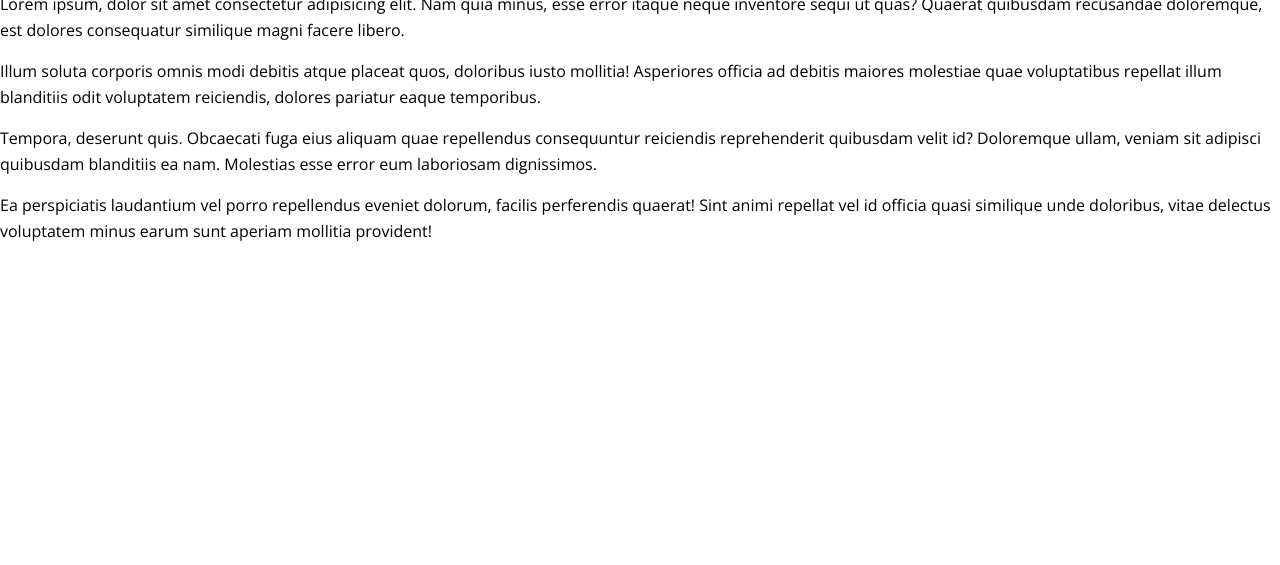
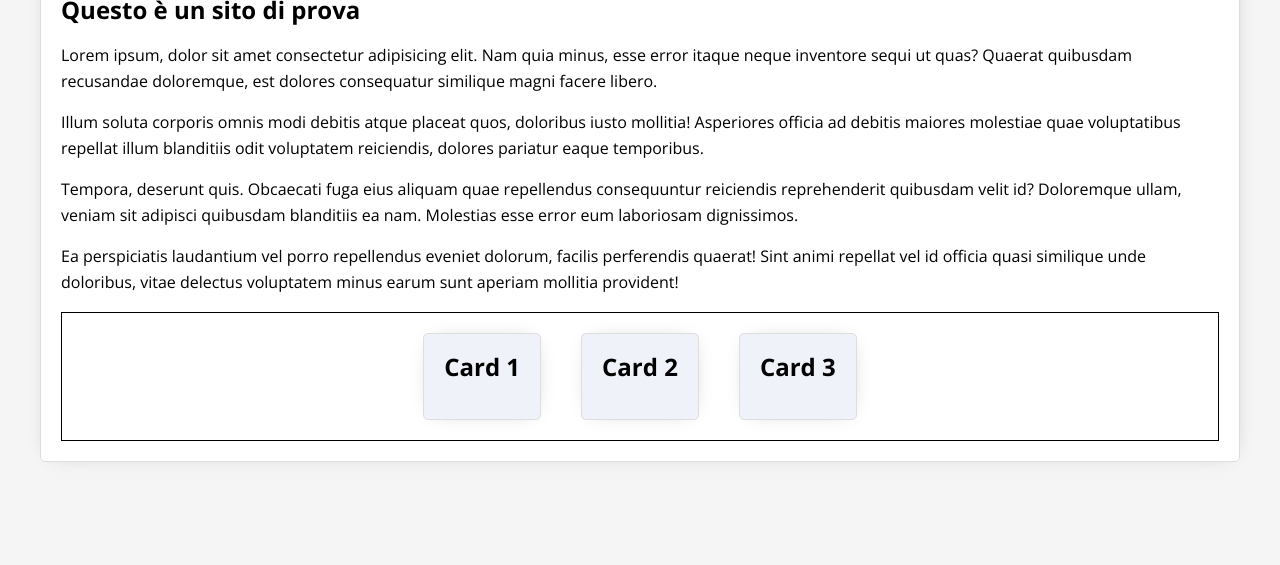
Before and after one commit to AlexDevsTheWeb/Simple-Boilerplate, a website: page index.html in a window 1280 px wide. Shown: the part 235-800 px from the top of the page. Drawn offline with nearby package versions, Linux system fonts and the light colour scheme.

Commit message:
EDIT: new commit new css

```diff
--- a/app/scss/components/_index.scss
+++ b/app/scss/components/_index.scss
@@ -1,2 +1,3 @@
 @forward 'card';
+@forward 'header';
 @forward 'toggle';
--- a/app/scss/components/card.scss
+++ b/app/scss/components/card.scss
@@ -1,5 +1,17 @@
 @use '../util/' as *;
+
+.card-wrapper{
+  display: flex;
+  flex-direction: row;
+  border: 1px solid #000;
+  justify-content: center;
+}
 
 .card {
   padding: rem(20);
+  border: 1px solid var(--border);
+  border-radius: var(--borderradius);
+  box-shadow: var(--boxshadows);
+  margin: rem(20);
+  background-color: var(--light-card);
 }
--- /dev/null
+++ b/app/scss/components/header.scss
@@ -0,0 +1,14 @@
+header {
+  background: var(--limegreen);
+  text-align: center;
+  z-index: 999;
+}
+
+.navbar {
+    display: flex;
+    position: relative;
+    justify-content: space-between;
+    align-items: center;
+    background-color: var(--limegreen);
+    color: var(--white);
+}
--- a/app/scss/globals/_index.scss
+++ b/app/scss/globals/_index.scss
@@ -1,4 +1,6 @@
 @forward 'boilerplate';
-@forward 'typography';
+@forward 'borders';
+@forward 'boxshadows';
 @forward 'colors';
 @forward 'fonts';
+@forward 'typography';
--- a/app/scss/globals/boilerplate.scss
+++ b/app/scss/globals/boilerplate.scss
@@ -1,3 +1,4 @@
+@use '../util/'as *;
 // boilerplate set basic and default styles for everything projects
 
 html {
@@ -16,4 +17,16 @@ body {
   padding: 0;
   font-family: var(--font-main);
   line-height: var(--LH-main);
+  background-color: var(--back-light-gray);
 }
+
+.main-container {
+  max-width: rem(1200);
+  justify-content: center;
+  margin: 30px auto;
+  border: 1px solid var(--border);
+  border-radius: var(--borderradius);
+  background-color: var(--white);
+  box-shadow: var(--boxshadows);
+  padding: rem(20);
+}
--- /dev/null
+++ b/app/scss/globals/borders.scss
@@ -0,0 +1,3 @@
+:root {
+  --borderradius: 5px;
+}
--- /dev/null
+++ b/app/scss/globals/boxshadows.scss
@@ -0,0 +1,3 @@
+:root{
+  --boxshadows: 1px 0 20px -12px #999;
+}
--- a/app/scss/globals/colors.scss
+++ b/app/scss/globals/colors.scss
@@ -8,6 +8,27 @@
 // ***********************************
 
 :root {
-  --limegreen: hsl(163, 72%, 41%);
-  --toggle: hsl(163, 72%, 41%);
+	--limegreen: hsl(163, 72%, 41%);
+	--brightred: hsl(356, 69%, 56%);
+	--facebook: hsl(208, 92%, 53%);
+	--twitter: hsl(203, 89%, 53%);
+	--instagram-start: hsl(37, 97%, 70%);
+	--instagram-end: hsl(329, 70%, 58%);
+	--youtube: hsl(348, 97%, 39%);
+	--toggle-bg-start: hsl(210, 78%, 56%);
+	--toggle-bg-end: hsl(146, 68%, 55%);
+	--toggle: hsl(230, 22%, 74%);
+	--dark-bg: hsl(230, 17%, 14%);
+	--dark-top-bg: hsl(232, 19%, 15%);
+	--dark-card: hsl(228, 28%, 20%);
+	--dark-text1: hsl(228, 34%, 66%);
+	--dark-text2: hsl(0, 0%, 100%);
+	--light-bg: hsl(0, 0%, 100%);
+	--light-top-bg: hsl(225, 100%, 98%);
+	--light-card: hsl(227, 47%, 96%);
+	--light-text1: hsl(228, 12%, 44%);
+	--light-text2: hsl(230, 17%, 14%);
+	--border: hsl(0, 0%, 87%);
+	--back-light-gray: hsl(0, 0%, 96%);
+	--white: hsl(0, 0%, 100%);
 }
--- a/app/scss/globals/fonts.scss
+++ b/app/scss/globals/fonts.scss
@@ -10,4 +10,5 @@
 :root {
   --font-main: 'Open Sans', sans-serif;
   --LH-main: 160%;
+  --LH-header: 120%;
 }
--- a/app/scss/globals/typography.scss
+++ b/app/scss/globals/typography.scss
@@ -2,7 +2,6 @@ h1,
 h2,
 h3 {
   margin-top: 0;
-  color: var(--limegreen);
 }
 
 a,
--- a/app/scss/util/functions.scss
+++ b/app/scss/util/functions.scss
@@ -1,3 +1,5 @@
+@use "sass:math";
+
 // Source: https://css-tricks.com/snippets/sass/px-to-em-funcionts/
 
 // Example of use
@@ -8,5 +10,5 @@
 // ********************************
 
 @function rem($pixels, $context: 16) {
-    @return ($pixels / $context) * 1rem;
+    @return (math.div($pixels, $context)) * 1rem;
 }
--- a/gulpfile.js
+++ b/gulpfile.js
@@ -16,6 +16,19 @@ const browsersync = require('browser-sync').create();
 
 // Use dart-sass for @use
 //sass.compiler = require('dart-sass');
+
+// Sass Task NO MINI CSS
+function STYLECopy() {
+  return src('app/scss/style.scss', {
+      sourcemaps: true
+    })
+    .pipe(sass())
+    .pipe(postcss([autoprefixer()]))
+    .pipe(dest('dist/css', {
+      sourcemaps: '.'
+    }));
+}
+
 
 // Sass Task
 function STYLEMinCopy() {
@@ -72,12 +85,13 @@ function browsersyncReload(cb) {
 function watchTask() {
   watch('./*.html', browsersyncReload);
   watch(['app/scss/**/*.scss', 'app/assets/js/**/*.js'],
-    series(STYLEMinCopy, JSMinCopy, browsersyncReload));
+    series(STYLEMinCopy, STYLECopy, JSMinCopy, browsersyncReload));
 }
 
 // Default Gulp task
 exports.default = series(
   STYLEMinCopy,
+  STYLECopy,
   JSMinCopy,
   browsersyncServe,
   watchTask
--- a/index.html
+++ b/index.html
@@ -6,8 +6,8 @@
   <meta name="viewport" content="width=device-width, initial-scale=1.0">
 
   <!-- for DEBUG purporse I leave the non-minimized version of the CSS, but I link also the minimized version. -->
-  <!-- <link rel="stylesheet" href="dist/css/style.css">   -->
-  <link rel="stylesheet" href="dist/css/style.min.css">
+  <link rel="stylesheet" href="dist/css/style.css">
+  <!-- <link rel="stylesheet" href="dist/css/style.min.css"> -->
 
   <!-- Google Fonts -->
   <link rel="preconnect" href="https://fonts.googleapis.com">
@@ -19,9 +19,13 @@
 </head>
 
 <body>
+  <div class="main-container">
+
     <header>
-    <nav>
-      <a href="http://" target="_blank" rel="noopener noreferrer"></a>
+      <nav class="navbar">
+        <a href="http://" target="_blank" rel="noopener noreferrer">
+          <img src="" title="logo" />
+        </a>
         <ul>
           <li>Home</li>
           <li>About me</li>
@@ -31,7 +35,7 @@
       </nav>
     </header>
 
-  <main>
+    <div>
       <h1>Alessandro Torri</h1>
       <h2>Questo è un sito di prova</h2>
       <p>Lorem ipsum, dolor sit amet consectetur adipisicing elit. Nam quia minus, esse error itaque neque inventore sequi
@@ -45,7 +49,21 @@
       <p>Ea perspiciatis laudantium vel porro repellendus eveniet dolorum, facilis perferendis quaerat! Sint animi
         repellat vel id officia quasi similique unde doloribus, vitae delectus voluptatem minus earum sunt aperiam
         mollitia provident!</p>
+
+      <div class="card-wrapper">
+        <div class="card">
+          <h2>Card 1</h2>
+        </div>
+        <div class="card">
+          <h2>Card 2</h2>
+        </div>
+        <div class="card">
+          <h2>Card 3</h2>
+        </div>
+      </div>
     </main>
+  </div>
+
 
   <!-- for DEBUG purporse I leave the non-minimized version of the JS, but I link also the minimized version. -->
   <!-- <script defer src='dist/js/script.js'></script> -->
```
Also changed, not shown: dist/css/style.css (added), dist/css/style.min.css, dist/style/style.css (added), 3 other files. Lines whose indentation alone changed are shown as unchanged.
